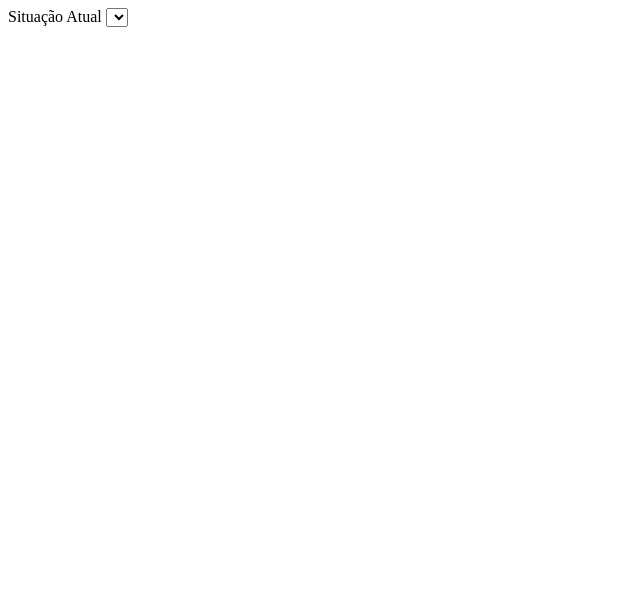
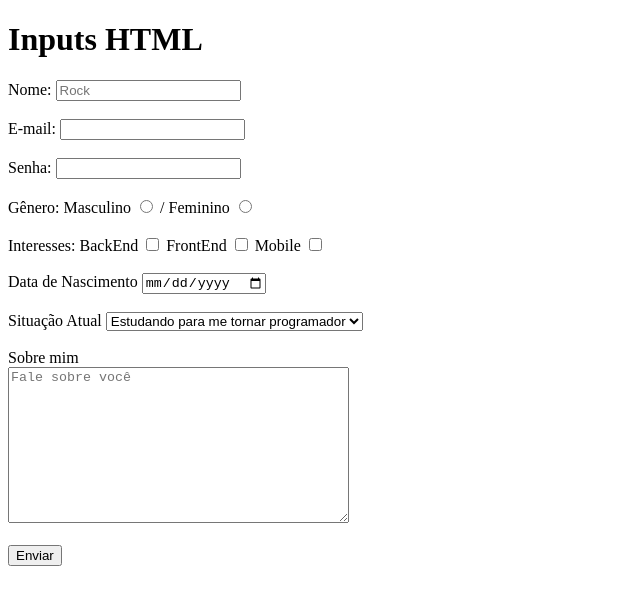
Before and after one commit to Rock-Hudson/OneBit-Code, a plain HTML site: page 1 - Fundamentos HTML/Formularios/index.html in a window 1280 px wide. Shown: the whole page, without its empty margins (0-640 px from the left). Drawn offline with Linux system fonts and the light colour scheme.

Commit message:
Update index.html

```diff
--- a/1 - Fundamentos HTML/Formularios/index.html
+++ b/1 - Fundamentos HTML/Formularios/index.html
@@ -1,14 +1,68 @@
 <!DOCTYPE html>
 <html lang="en">
+
 <head>
     <meta charset="UTF-8">
     <meta name="viewport" content="width=device-width, initial-scale=1.0">
     <title>Document</title>
 </head>
+
 <body>
-    <!-- Input do tipo SELECT-->
-     <label for="situa">Situação Atual</label>
-    <select name="situacao" id="situa"></select>
+    <h1>Inputs HTML</h1>
+    <form action="">
+        <!--Input tipo Texto-->
+        <Label for="nome">Nome:</Label>
+        <input type="text" name="nome" id="nome" required placeholder="Rock">
+        <br>
+        <br>
+        <!--Input tipo email-->
+        <label for="email">E-mail:</label>
+        <input type="email" name="email" id="email" required>
+        <br>
+        <br>
+        <!--Input tipo senha-->
+        <label for="senha">Senha:</label>
+        <input type="password" name="senha" id="senha" required>
+        <br>
+        <br>
+        <!--Input tipo Radio-->
+        <label for="genero">Gênero:</label>
+        <label for="masculino">Masculino</label>
+        <input type="radio" name="genero" id="masculino" value="M">
+        <label for="feminino">/ Feminino</label>
+        <input type="radio" name="genero" id="feminino" value="f">
+        <br>
+        <br>
+        <label>Interesses:</label>
+        <label for="backend">BackEnd</label>
+        <input type="checkbox" name="Interesses" id="backend" value="BackEnd">
+        <label for="backend">FrontEnd</label>
+        <input type="checkbox" name="Interesses" id="FrontEnd" value="FrontEnd">
+        <label for="backend">Mobile</label>
+        <input type="checkbox" name="Interesses" id="Mobile" value="Mobile">
+        <br>
+        <br>
+        <label for="data">Data de Nascimento</label>
+        <input type="date" id="data">
+        <br><br>
+        <label for="situacao">Situação Atual</label>
+        <select name="situacao" id="situa">
+            <option value="estudante">Estudando para me tornar programador</option>
+            <option value="estagiário">Atuando como estagiário</option>
+            <option value="junior">Atuando como desenvolvedor Junior</option>
+            <option value="pleno">Atuando como desenvolvedor Pleno</option>
+            <option value="senior">Atuando como desenvolvedor Sênior</option>
+            <option value="lead">Tech Lead</option>
+        </select>
+        <br>
+        <br>
+        <label for="sobremim">Sobre mim</label>
+        <br>
+        <textarea name="sobre" id="sobremim" cols="40" rows="10" placeholder="Fale sobre você"></textarea>
+        <br>
+        <br>
+        <button type="submit">Enviar</button>
+        <form action="">
+</body>
 
-</b ody>
 </html>
```
